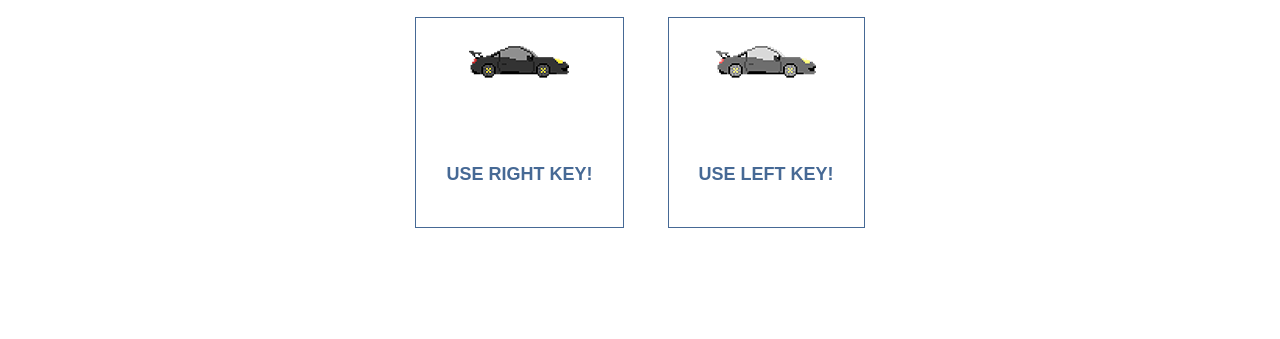
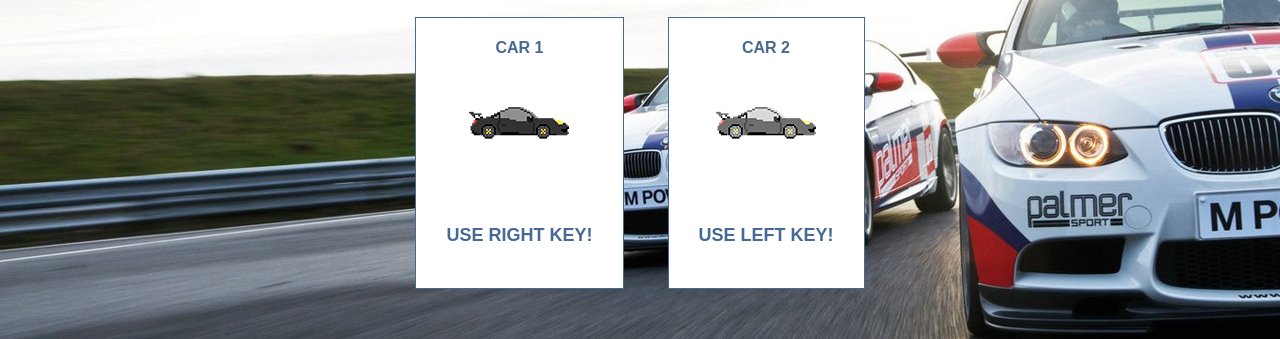
Before and after one commit to rizalfe/rizalfe.github.io, a plain HTML site: page index.html in a window 1280 px wide. Shown: the part 425-764 px from the top of the page. Drawn offline with Linux system fonts and the light colour scheme.

Commit message:
Add files via upload

```diff
--- a/index.html
+++ b/index.html
@@ -7,12 +7,13 @@
     <meta name="viewport" content="width=device-width, initial-scale=1.0">
     <meta http-equiv="adaX-UA-Compatible" content="ie=edge">
     <link rel="stylesheet" type="text/css" href="style.css" />
-    <title>Bit Race</title>
+    <title>Kebut-kebutan!</title>
 
 </head>
 
 <!-- Konten -->
 <body>
+
     <!--Membuat background circuit  -->
     <div id="container">
         <!-- Mobil Balap -->
@@ -27,11 +28,13 @@
 
     <!-- Config Button -->
     <div class="tombol">
+        <h4>Car 1</h4>
         <img src="4905597645165ef.png" />
         <h1>Use Right Key!</h1>
     </div>
 
     <div class="tombol">
+        <h4>Car 2</h4>
         <img src="mobil2.png" />
         <h1>Use Left Key!</h1>
     </div>
--- a/script.js
+++ b/script.js
@@ -12,26 +12,18 @@ function anim(e) {
 if (e.keyCode === 39) {
     carALeft += 5;
     carA.style.left = carALeft + 'px';
-    if (carALeft >= 465) {
-        alert('Pemenangnya Car 1')
+    if (carALeft >= 460) {
+        alert('Pemenangnya Car 1');
     }
   }
 
 if (e.keyCode === 37) {
     carBLeft += 5;
     carB.style.left = carBLeft + 'px';
-    if (carBLeft >= 465) {
-        alert('Pemenangnya Car 2')
+    if (carBLeft >= 460) {
+        alert('Pemenangnya Car 2');
     }
   }
 }
 
 document.onkeydown = anim;
-
-// Config button
-
-// var button = document.getElementById('button');
-
-// function butto(n) {
-//     if
-// }
--- a/style.css
+++ b/style.css
@@ -1,5 +1,5 @@
 body {
-    background-color: #FFF;
+    background: url(BMW-M3-E92-Sports-car-in-racing_1920x1080.jpg);
     margin: 0 auto;
     text-align: center;
     position: relative;
@@ -16,10 +16,18 @@ h1 {
     padding: 30px;
 }
 
+h4 {
+    color: #466995;
+    font-family: 'Oswald', sans-serif;
+    text-align: center;
+    text-transform: uppercase;
+}
+
 .tombol {
     border: 1px solid #466995;
     margin: 20px;
     display: inline-block;
+    background: white;
 }
 
 .tombol:hover {
```
Also changed, not shown: BMW-M3-E92-Sports-car-in-racing_1920x1080.jpg (added), Untitled.jpg.
